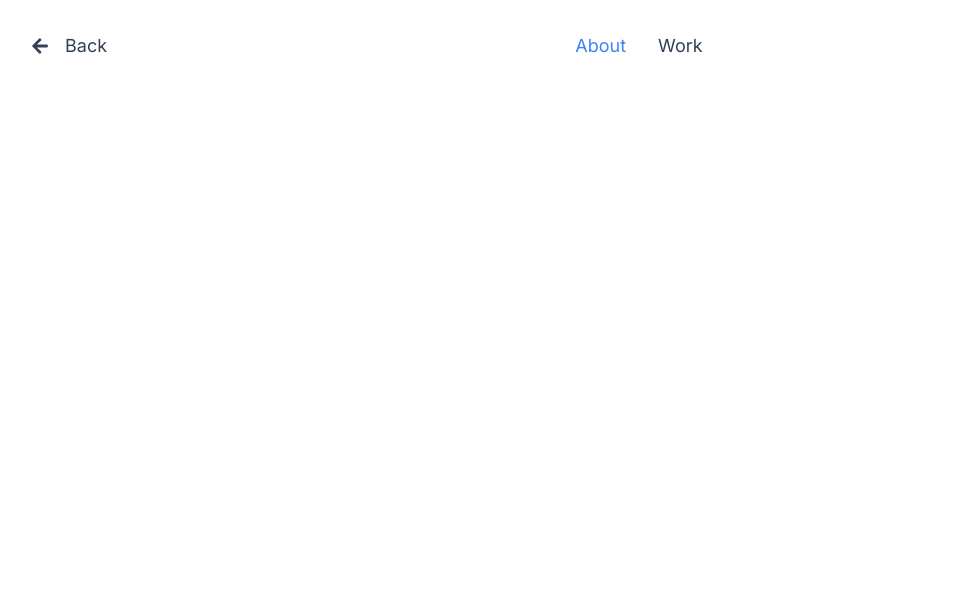
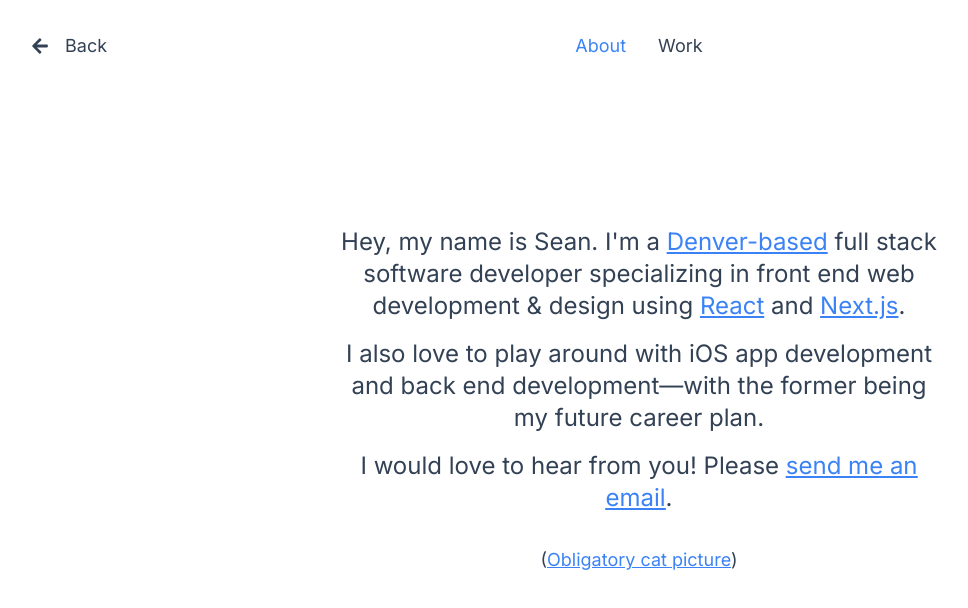
Before and after one commit to seaneoo/seano, a Next.js app: page /about in a window 1280 px wide. Shown: the top 608 px of the page, without its empty margins (1-969 px from the left). Built offline with nearby package versions, Linux system fonts and the light colour scheme.

Commit message:
Update pages /about and /work

```diff
--- a/src/app/about/page.tsx
+++ b/src/app/about/page.tsx
@@ -1,9 +1,50 @@
+import ExtLink from '@/components/ext-link';
 import Header from '@/components/header';
+
+const emailGreetings = ['Hello!', 'Hey!', 'Hi!'];
 
 export default function About() {
   return (
     <main className="container relative flex min-h-screen flex-col items-center justify-center gap-16 p-8">
       <Header />
+
+      <section className="w-full text-center text-xl md:w-5/6 lg:w-3/4 lg:text-2xl xl:w-1/2">
+        <p className="mb-4">
+          Hey, my name is Sean. I&apos;m a <mark>Denver-based</mark> full stack
+          software developer specializing in front end web development & design
+          using <mark>React</mark> and <mark>Next.js</mark>.
+        </p>
+
+        <p className="mb-4">
+          I also love to play around with iOS app development and back end
+          development—with the former being my future career plan.
+        </p>
+
+        <p className="mb-8">
+          I would love to hear from you! Please{' '}
+          <mark>
+            <ExtLink
+              href={`mailto:so@seano.dev?subject=${
+                emailGreetings[
+                  Math.floor(Math.random() * emailGreetings.length)
+                ]
+              }`}>
+              send me an email
+            </ExtLink>
+          </mark>
+          .
+        </p>
+
+        <p className="text-lg">
+          (
+          <mark>
+            <ExtLink href="https://files.catbox.moe/sgctmq.jpeg">
+              Obligatory cat picture
+            </ExtLink>
+          </mark>
+          )
+        </p>
+      </section>
     </main>
   );
 }
--- a/src/app/work/page.tsx
+++ b/src/app/work/page.tsx
@@ -1,9 +1,20 @@
+import ExtLink from '@/components/ext-link';
 import Header from '@/components/header';
 
 export default function Work() {
   return (
     <main className="container relative flex min-h-screen flex-col items-center justify-center gap-16 p-8">
       <Header />
+
+      <p className="text-center text-xl lg:text-2xl">
+        Coming soon!
+        <br />
+        In the meantime, check out my{' '}
+        <mark>
+          <ExtLink href="https://github.com/seaneoo/">GitHub</ExtLink>
+        </mark>
+        . ╰(*°▽°*)╯
+      </p>
     </main>
   );
 }
```
